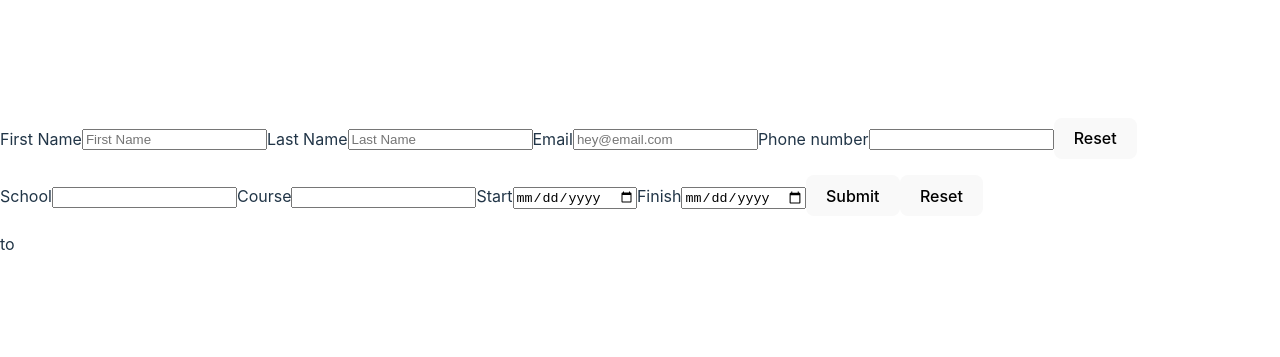
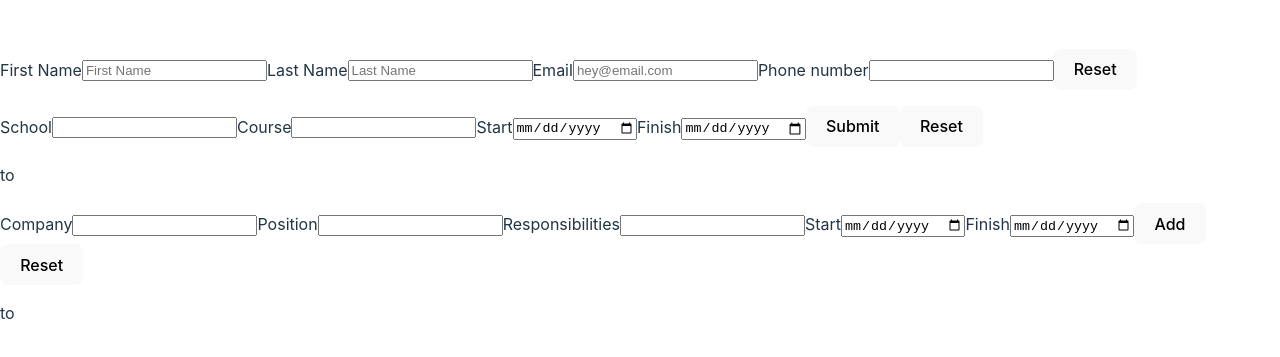
Before and after one commit to OketchOdanga/odin-cv-application, a React (Vite) app: page / in a window 1280 px wide. Shown: the part 205-562 px from the top of the page. Built offline with nearby package versions, Linux system fonts and the light colour scheme.

Commit message:
feat : added work experience copmonent

```diff
--- a/src/main.jsx
+++ b/src/main.jsx
@@ -3,10 +3,12 @@ import ReactDOM from 'react-dom/client'
 import PersonalInfo from './PersonalInfo'
 import Education from './Education'
 import './index.css'
+import WorkExperience from './WorkExperience'
 
 ReactDOM.createRoot(document.getElementById('root')).render(
   <React.StrictMode>
     <PersonalInfo/>
     <Education/>
+    <WorkExperience/>
   </React.StrictMode>,
 )
```
